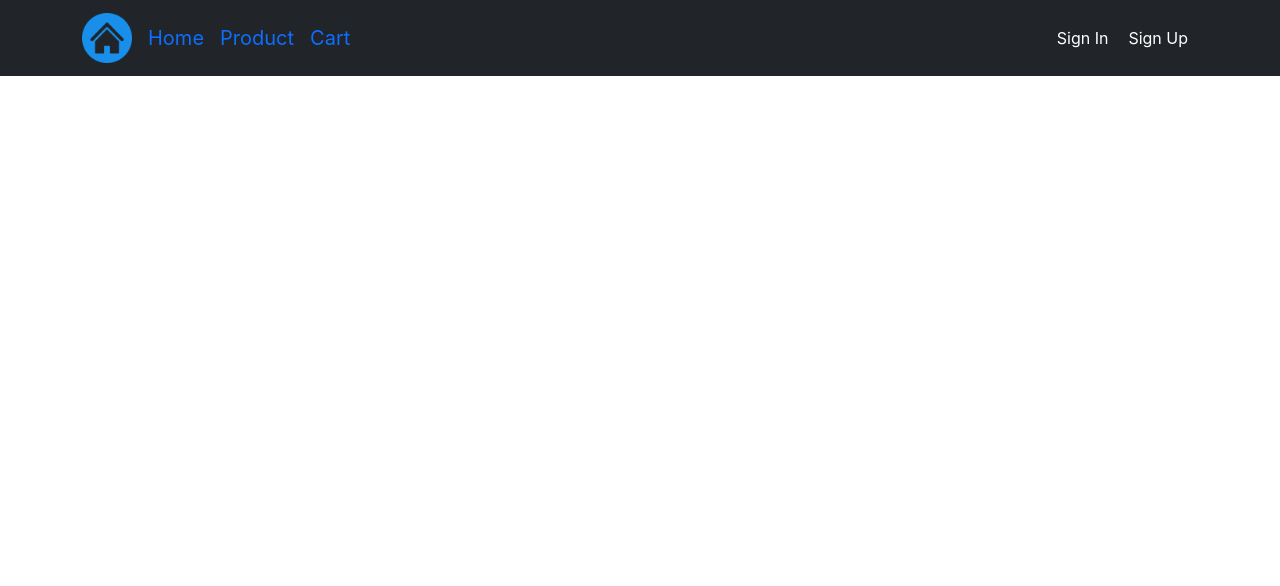
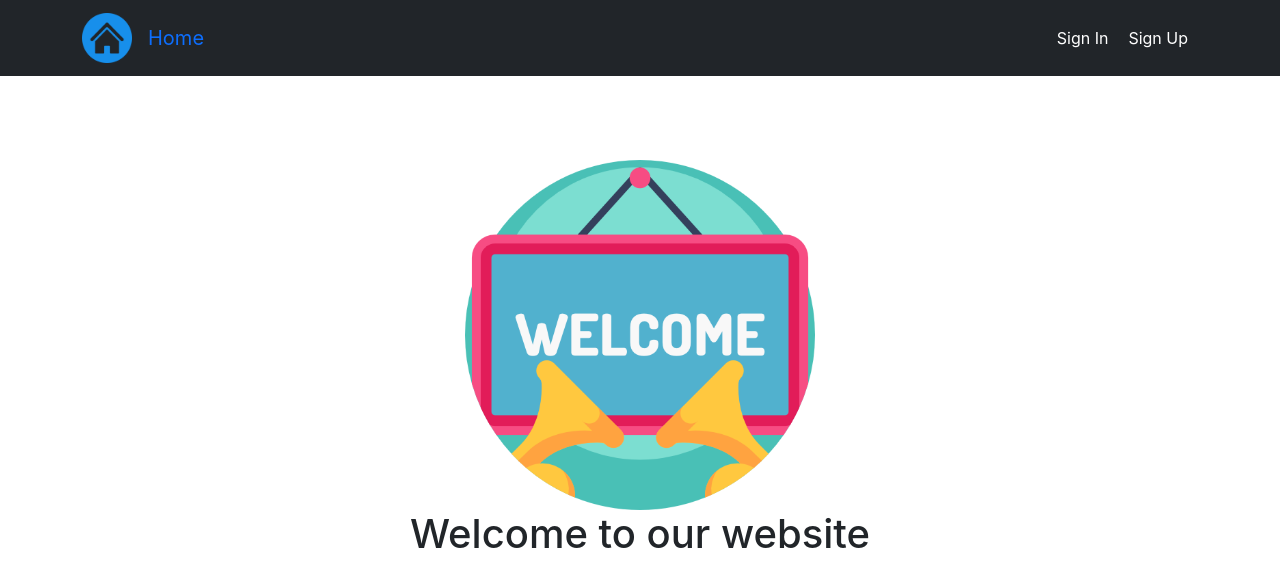
Before and after one commit to AdvancedWebDevTeam/frontend-kahoot, a React (Create React App) app: page / in a window 1280 px wide. Shown: the top 586 px of the page. Built offline with nearby package versions, Linux system fonts and the light colour scheme.

Commit message:
commit refactor frontend

```diff
--- a/src/components/apps/App.js
+++ b/src/components/apps/App.js
@@ -1,6 +1,5 @@
 import { Routes, Route } from "react-router-dom";
 import { QueryClient, QueryClientProvider } from "react-query";
-import { ReactQueryDevtools } from "react-query/devtools";
 
 import "./App.css";
 import RegisterForm from "../forms/RegisterForm";
@@ -17,15 +16,17 @@ function App() {
     <QueryClientProvider client={queryClient}>
       <div>
         <Routes>
-          <Route path="/" element={<Home />} />
+          <Route path="/*" element={<Home />} />
           <Route path="/login" element={<LoginForm />} />
           <Route path="/register" element={<RegisterForm />} />
           <Route path="/:id/verify/:token" element={<VerifyForm />} />
-          <Route path="/login/google/success/:token" element={<LoginGoogleSuccess />} />
+          <Route
+            path="/login/google/success/:token"
+            element={<LoginGoogleSuccess />}
+          />
           <Route path="/login/google/failure" element={<LoginGoogleFail />} />
         </Routes>
       </div>
-      <ReactQueryDevtools initialIsOpen={false} />
     </QueryClientProvider>
   );
 }
--- a/src/components/forms/GoogleFailure.jsx
+++ b/src/components/forms/GoogleFailure.jsx
@@ -2,9 +2,8 @@ import { Link } from "react-router-dom";
 import "./verify.css";
 import errorImage from "./error404.png";
 
-export default function LoginGoogleFail()
-{
-    return(
+export default function LoginGoogleFail() {
+  return (
     <div className="box-verify" style={{ marginTop: "10%" }}>
       <img
         src={errorImage}
--- a/src/components/forms/LoginForm.jsx
+++ b/src/components/forms/LoginForm.jsx
@@ -44,7 +44,7 @@ export default function LoginForm() {
   };
 
   const buttonRegisterByGoogle_Clicked = () => {
-    window.open(`${process.env.REACT_APP_API_URL}/auth/login/google`, "_self")
+    window.open(`${process.env.REACT_APP_API_URL}/auth/login/google`, "_self");
   };
 
   if (isLoading) {
--- /dev/null
+++ b/src/components/group/Group.jsx
@@ -0,0 +1,3 @@
+export default function Group() {
+  return <div>group page</div>;
+}
--- a/src/components/home/Home.css
+++ b/src/components/home/Home.css
@@ -32,3 +32,11 @@
     border-radius: 10%;
     text-decoration-color: white;
 }
+
+.box6 {
+    width: 60%;
+    padding: 20px;
+    border: 1px transparent;
+    margin: auto;
+    background-color: transparent;
+  }
--- a/src/components/home/Home.jsx
+++ b/src/components/home/Home.jsx
@@ -1,10 +1,13 @@
 import Container from "react-bootstrap/Container";
 import Navbar from "react-bootstrap/Navbar";
 import Nav from "react-bootstrap/Nav";
-import { Link } from "react-router-dom";
+import { Link, Routes, Route } from "react-router-dom";
 import { useState, useEffect } from "react";
 import axios from "axios";
 
+import Welcome from "./Welcome";
+import Profile from "../profile/Profile";
+import Group from "../group/Group";
 import "./Home.css";
 
 export default function Home() {
@@ -51,11 +54,16 @@ export default function Home() {
   }, []);
 
   return (
+    <div>
       <Navbar bg="dark" variant="dark">
         <Container>
           <Navbar.Brand>
             <Link to="/">
-            <img alt="home" src="home-button.png" style={{ height: "50px" }} />
+              <img
+                alt="home"
+                src="home-button.png"
+                style={{ height: "50px" }}
+              />
             </Link>
           </Navbar.Brand>
           <Nav className="me-auto">
@@ -64,20 +72,17 @@ export default function Home() {
                 Home
               </Link>
             </Navbar.Brand>
+            {user.users_id !== "" && (
               <Navbar.Brand>
-            <Link className="textstyle" to="/">
-              Product
+                <Link className="textstyle" to="/group">
+                  My group
                 </Link>
               </Navbar.Brand>
-          <Navbar.Brand>
-            <Link className="textstyle" to="/">
-              Cart
-            </Link>
-          </Navbar.Brand>
+            )}
             {user.users_id !== "" && (
               <Navbar.Brand>
-              <Link className="textstyle" to="/">
-                Account
+                <Link className="textstyle" to="/profile">
+                  My profile
                 </Link>
               </Navbar.Brand>
             )}
@@ -89,22 +94,22 @@ export default function Home() {
                 <div className="allign1">
                   <Navbar.Brand>
                     <Link to="/">
-                    <img alt="user" src="user.png" style={{ height: "30px" }} />
+                      <img
+                        alt="user"
+                        src="user.png"
+                        style={{ height: "30px" }}
+                      />
                     </Link>
                   </Navbar.Brand>
                 </div>
                 <div className="allign1" onClick={buttonSignOut_Clicked}>
                   <Navbar.Text>
-                  <div className="textstyle box1">
-                    {user.users_name}
-                  </div>
+                    <div className="textstyle box1">{user.users_name}</div>
                   </Navbar.Text>
                 </div>
                 <div className="allign1" onClick={buttonSignOut_Clicked}>
                   <Navbar.Text>
-                  <div className="textstyle box1">
-                    Sign Out
-                  </div>
+                    <div className="textstyle box1">Sign Out</div>
                   </Navbar.Text>
                 </div>
               </div>
@@ -125,5 +130,13 @@ export default function Home() {
           </Navbar.Collapse>
         </Container>
       </Navbar>
+      <div>
+        <Routes>
+          <Route index element={<Welcome />} />
+          <Route path="group" element={<Group />} />
+          <Route path="profile" element={<Profile />} />
+        </Routes>
+      </div>
+    </div>
   );
 }
--- /dev/null
+++ b/src/components/home/Welcome.jsx
@@ -0,0 +1,24 @@
+import "./Home.css";
+import welcomeImage from "./welcome.png";
+
+export default function Welcome() {
+  return (
+    <div className="box6" style={{ marginTop: "5%" }}>
+      <div>
+        <img
+          style={{
+            height: "350px",
+            width: "350px",
+            margin: "0px auto",
+            display: "block"
+          }}
+          alt="welcome_img"
+          src={welcomeImage}
+        />
+      </div>
+      <div>
+        <h1 style={{ textAlign: "center" }}>Welcome to our website</h1>
+      </div>
+    </div>
+  );
+}
--- /dev/null
+++ b/src/components/profile/Profile.jsx
@@ -0,0 +1,3 @@
+export default function Profile() {
+  return <div>profile page</div>;
+}
```
Also changed, not shown: src/components/forms/GoogleSuccess.jsx (+4 -5 lines), src/components/home/welcome.png (added), 1 other file (tests, documents, lock files or other folders). Lines whose indentation alone changed are shown as unchanged.
